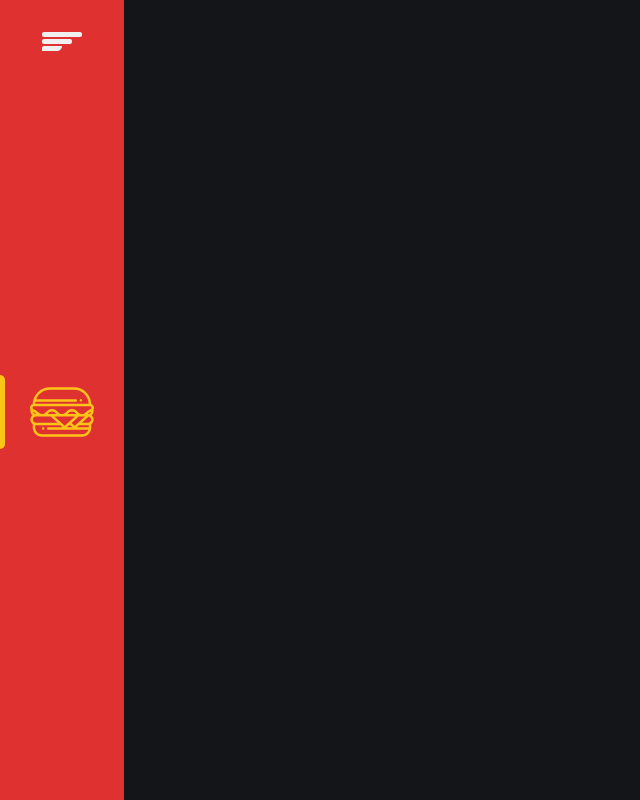
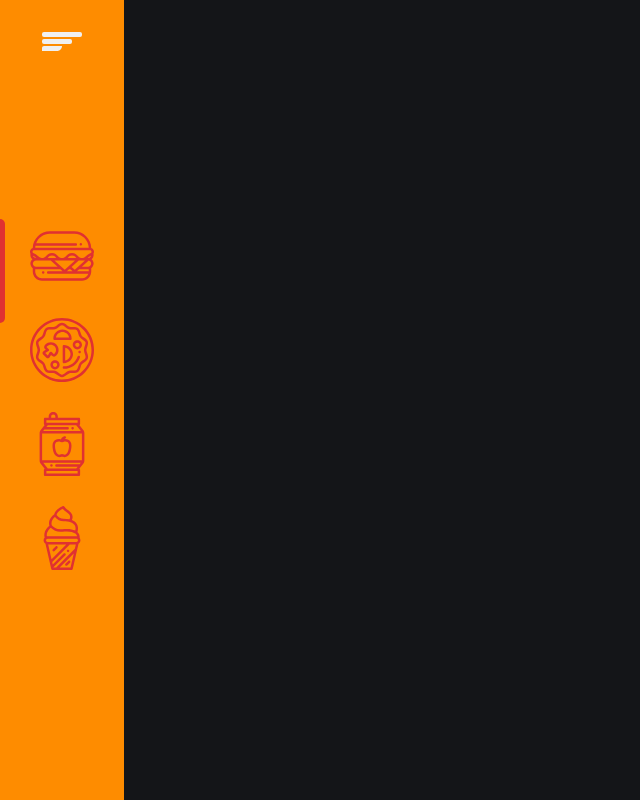
Before and after one commit to Manoel835/Restaurante, a React (Create React App) app: page / in a window 1280 px wide. Shown: the whole page, without its empty margins (0-640 px from the left). Built offline with nearby package versions, Linux system fonts and the light colour scheme.

Commit message:
Color Svg

```diff
--- a/src/components/sidebar/index.tsx
+++ b/src/components/sidebar/index.tsx
@@ -1,10 +1,14 @@
 import { Container } from "./styles"
 import {ReactComponent as BurgerIcon} from "../../assets/burger.svg"
+import {ReactComponent as PizzaIcon} from "../../assets/pizza.svg"
+import {ReactComponent as SodaIcon} from "../../assets/soda.svg"
+import {ReactComponent as IceCreamIcon} from "../../assets/ice-cream.svg"
+
 import menuImg from '../../assets/menu.svg'
 export function Sidenar(){
   return <Container>
     <button type="button">
-      <img src={menuImg}/>
+      <img src={menuImg} alt=""/>
     </button>
     <nav>
       <ul>
@@ -13,6 +17,18 @@ export function Sidenar(){
             <BurgerIcon/>
             <span>Hambúrgueres</span>
           </a>
+          <a href="#" >
+            <PizzaIcon/>
+            <span>Pizza</span>
+          </a>
+          <a href="#" >
+            <SodaIcon/>
+            <span>Bebidas</span>
+          </a>
+          <a href="#" >
+            <IceCreamIcon/>
+            <span>Sorvetes</span>
+          </a>
         </li>
       </ul>
     </nav>
--- a/src/components/sidebar/styles.ts
+++ b/src/components/sidebar/styles.ts
@@ -1,7 +1,7 @@
 import styled from "styled-components";
 
 export const Container = styled.aside`
-background-color:${(props) => (props.theme.colors.red)};
+background-color:${(props) => (props.theme.colors.secondary)};
 width: 7.75rem;
 padding: 2rem 0;
 overflow: hidden;
@@ -31,12 +31,13 @@ align-items: center;
         position: relative;
         padding-left: 1.875rem;
         padding-right: 1.875rem;
+        padding-bottom: 1.875rem;
         display: flex;
         align-items: center;
         gap: 2rem;
 
         svg{
-          fill: ${(props) => (props.theme.colors.white)};
+          fill: ${(props) => (props.theme.colors.red)};
           width: 4rem;
           height: 4rem;
           transition: fill 0.3s;
@@ -54,16 +55,16 @@ align-items: center;
             top: 50%;
             bottom: 0;
             transform: translateY(-50%);
-            background-color: ${(props) => (props.theme.colors.yellow)};
+            background-color: ${(props) => (props.theme.colors.red)};
             width: 5px;
             height: calc(100% + 10px);
             border-radius: 0 5px 5px 0;
           }
           svg{
-            fill: ${(props) => (props.theme.colors.yellow)};
+            fill: ${(props) => (props.theme.colors.red)};
           }
           span{
-            color: ${(props) => (props.theme.colors.yellow)}
+            color: ${(props) => (props.theme.colors.red)}
           }
         }
       }
--- a/src/pages/Main/index.tsx
+++ b/src/pages/Main/index.tsx
@@ -1,4 +1,4 @@
-import { Sidenar } from '../../components/Sidebar'
+import { Sidenar } from './../../components/sidebar/index'
 import { Container } from './styles'
 
 
```
